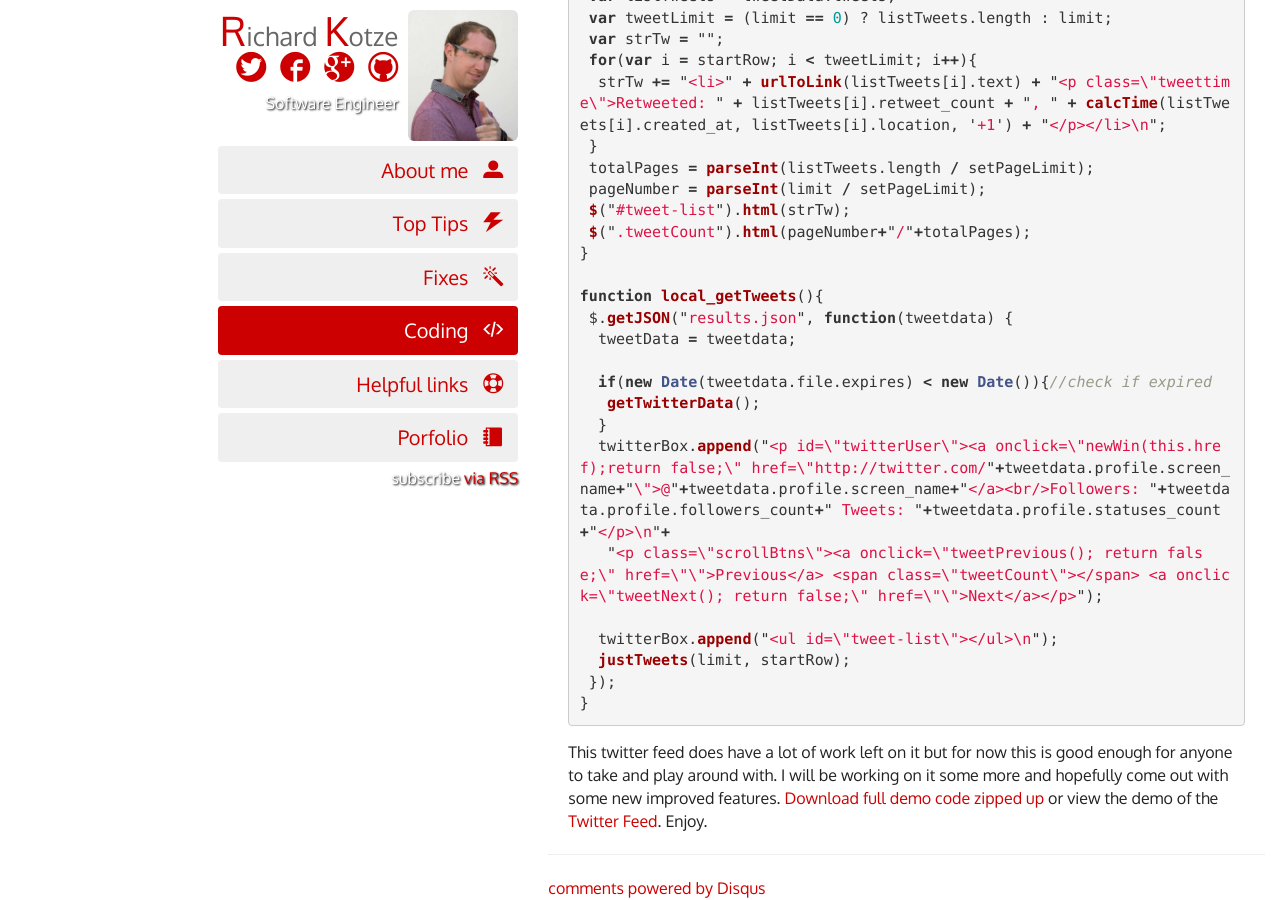
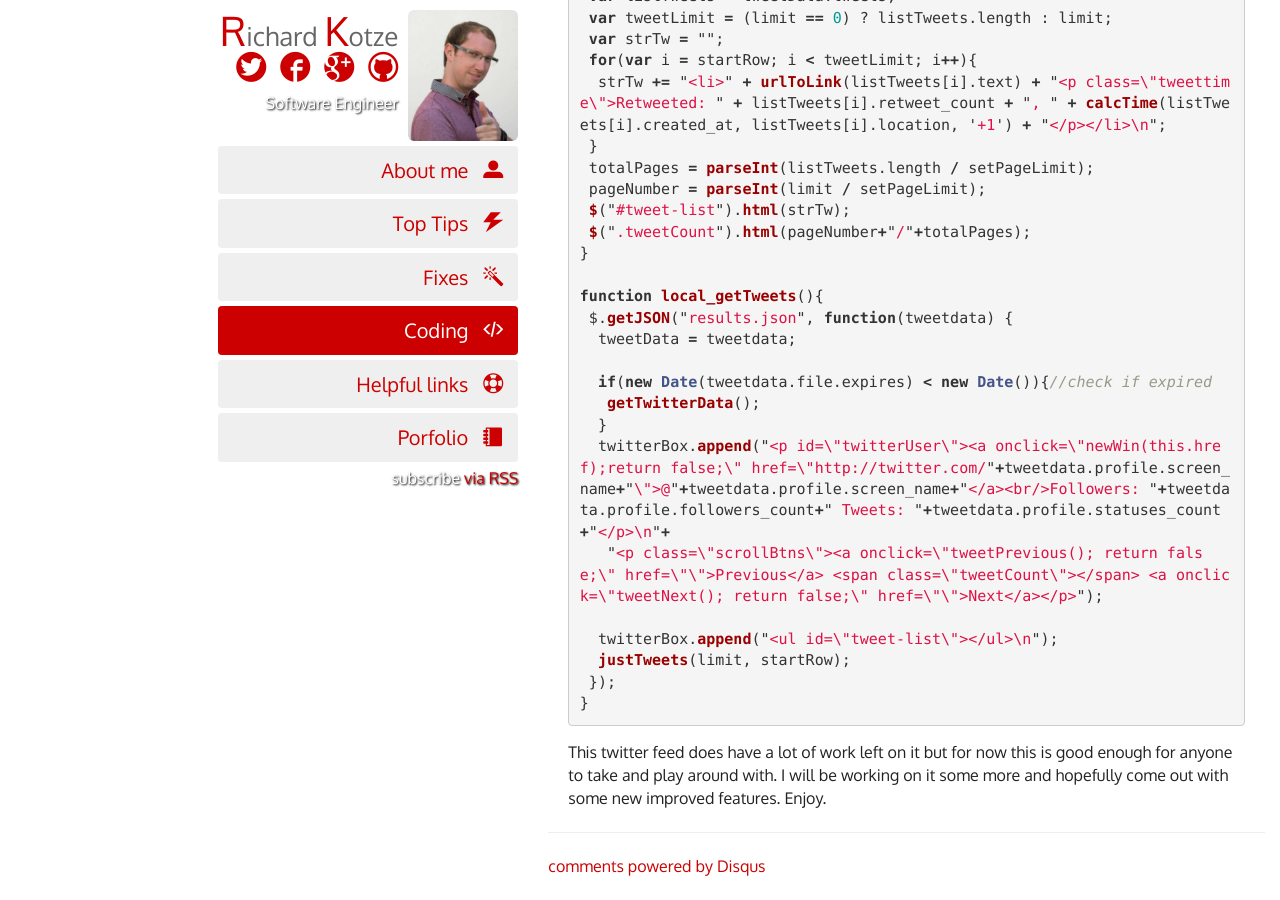
Before and after one commit to rkotze/rkotze.github.io, a Jekyll site: the page built from _posts/2011-05-23-create-your-twitter-feed-using-json.md, in a window 1280 px wide and 900 px high, scrolled down 3512 px. Built offline with Jekyll 4.4.1, drawn with Linux system fonts in a browser that asks for light colours; comment, search, counter and statistics services are not loaded; after the commit the page ends 4389 px from its top, so only the background shows below that.

Commit message:
removed broken links

```diff
--- a/_posts/2011-05-23-create-your-twitter-feed-using-json.md
+++ b/_posts/2011-05-23-create-your-twitter-feed-using-json.md
@@ -166,8 +166,6 @@ function local_getTweets(){
 }
 {% endhighlight %}
 
-This twitter feed does have a lot of work left on it but for now this is good enough for anyone to take and play around with. I will be working on it some more and hopefully come out with some new improved features. [Download full demo code zipped up][2] or view the demo of the [Twitter Feed][3].&nbsp;Enjoy.
+This twitter feed does have a lot of work left on it but for now this is good enough for anyone to take and play around with. I will be working on it some more and hopefully come out with some new improved features. Enjoy.
 
 [1]: /twitter-feed-using-jquery-json/
-[2]: /demo/twitterfeed-v1.5.zip "Download twitter feed zip"
-[3]: /demo/twitterfeed-v1.5.php "Demo of twitter feed"
```
